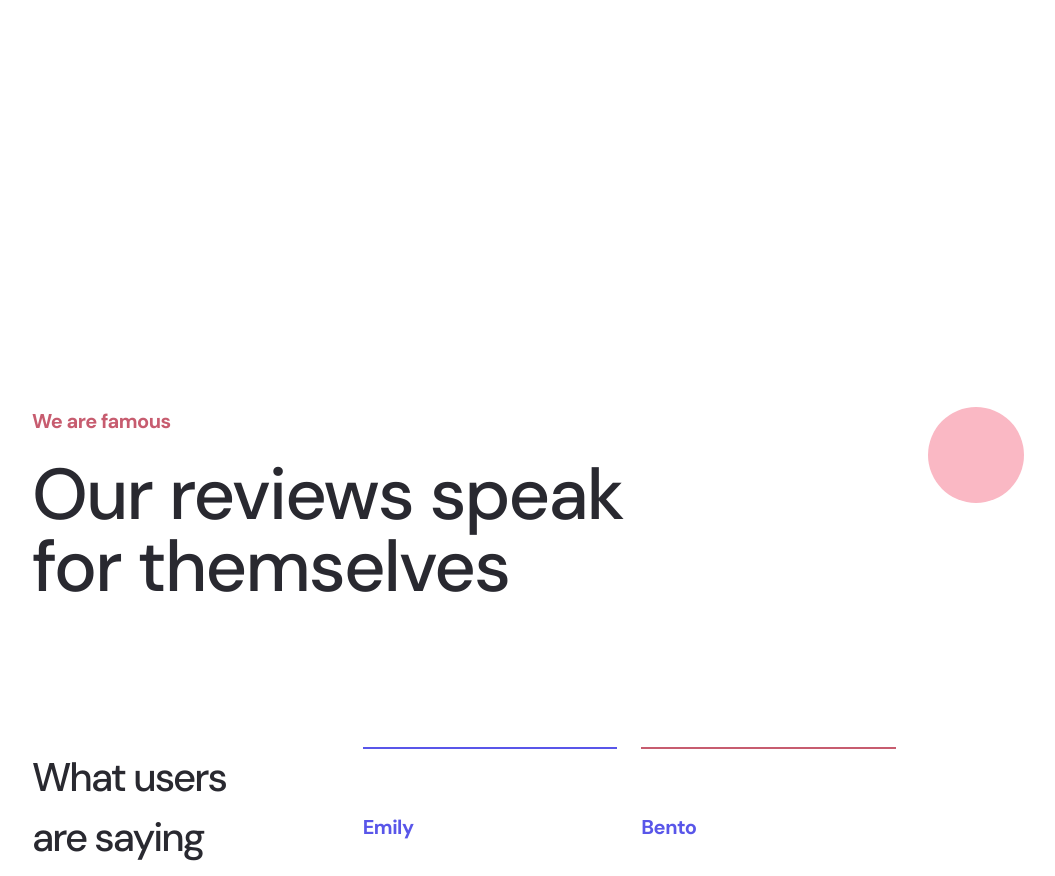
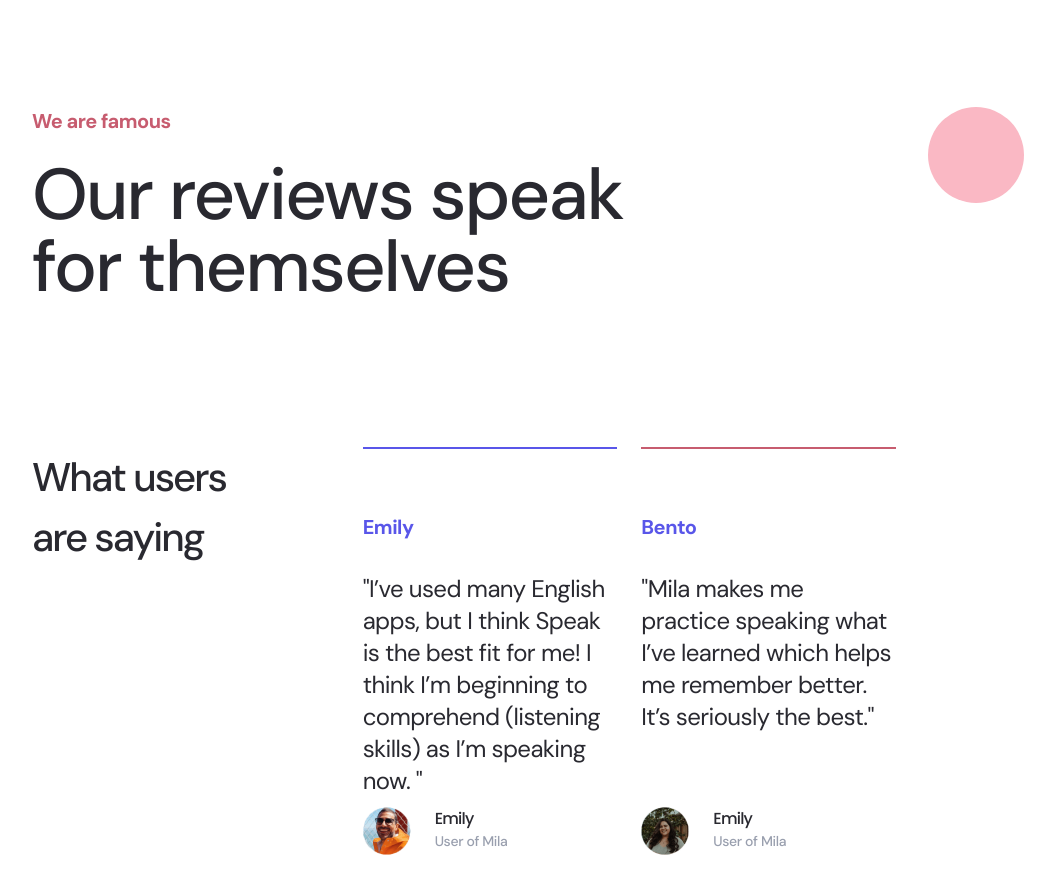
Before and after one commit to ethhandy/Mila, a React (Create React App) app: page / in a window 1280 px wide. Shown: the part 4455-5331 px from the top of the page, without its empty margins (176-1231 px from the left). Built offline with nearby package versions, Linux system fonts and the light colour scheme.

Commit message:
fix: footer, recommendation

```diff
--- a/src/pages/Landing/Footer.jsx
+++ b/src/pages/Footer.jsx
@@ -1,5 +1,5 @@
-import { Typography } from '../../components/Typography';
-import { BackToTop } from '../../components/Icon';
+import { Typography } from '../components/Typography';
+import { BackToTop } from '../components/Icon';
 import { animateScroll as scroll } from 'react-scroll';
 
 const Footer = () => {
@@ -20,7 +20,7 @@ const Footer = () => {
                   color={i === 0 ? 'gray' : 'black'}
                   size="base"
                   font="Poppins"
-                  extraClass={`tracking-tight ${i === 0 ? 'mb-14' : 'mb-4'}`}
+                  extraClass={`tracking-tight ${i === 0 ? 'mb-14' : 'mb-4 hover:cursor-pointer'}`}
                   value={item}
                 />
               ))}
--- a/src/pages/Landing/Recommendation.jsx
+++ b/src/pages/Landing/Recommendation.jsx
@@ -4,7 +4,7 @@ const Recommendation = () => {
   return (
     <section className="flex justify-center">
       <div className="w-[1440px] pl-52 pr-20">
-        <div className="flex mt-[508px] relative">
+        <div className="flex mt-[208px] relative">
           <div className="flex gap-6 flex-col">
             <Typography
               value="We are famous"
--- a/src/pages/Landing/index.jsx
+++ b/src/pages/Landing/index.jsx
@@ -6,4 +6,3 @@ export { default as Challenges } from './Challenges';
 export { default as Advantage } from './Advantage';
 export { default as Recommendation } from './Recommendation';
 export { default as Download } from './Download';
-export { default as Footer } from './Footer';
--- a/src/pages/index.js
+++ b/src/pages/index.js
@@ -7,6 +7,6 @@ export {
   Challenges,
   Advantage,
   Recommendation,
-  Download,
-  Footer
+  Download
 } from './Landing';
+export { default as Footer } from './Footer';
```
